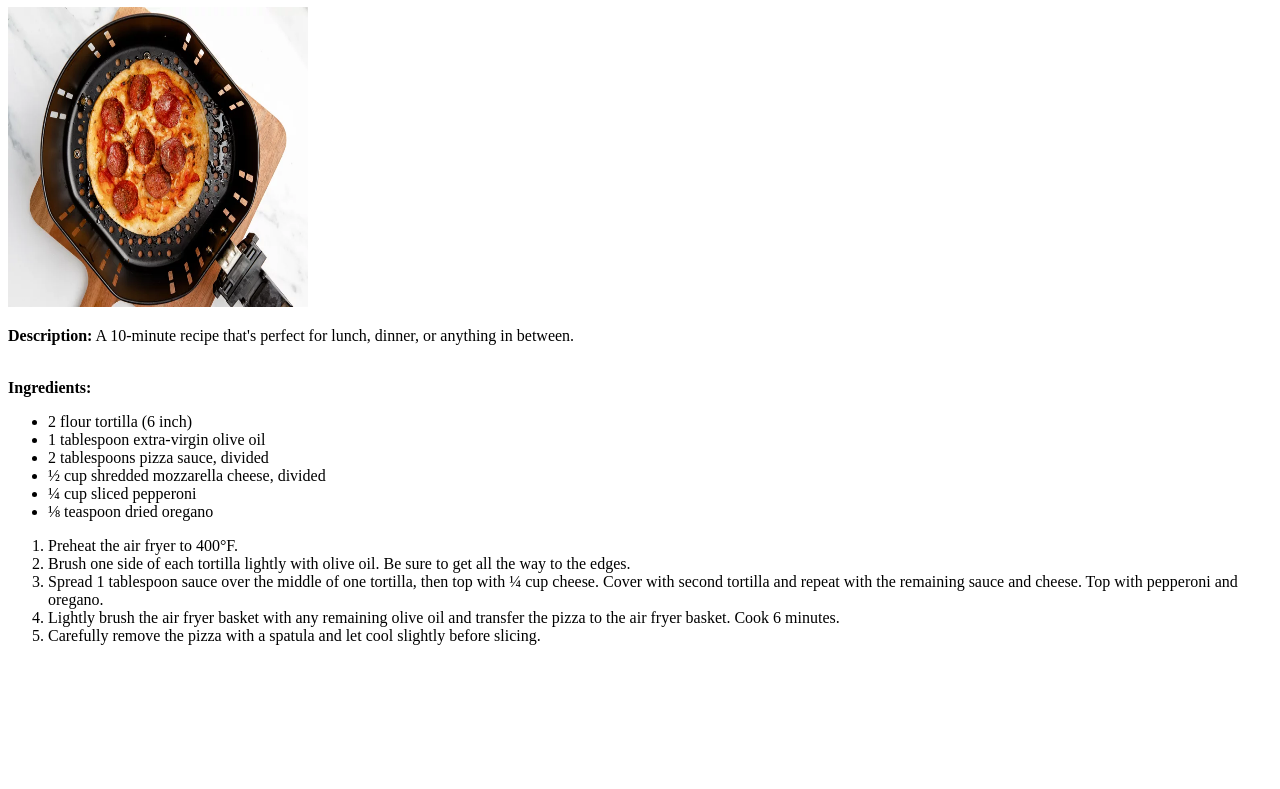
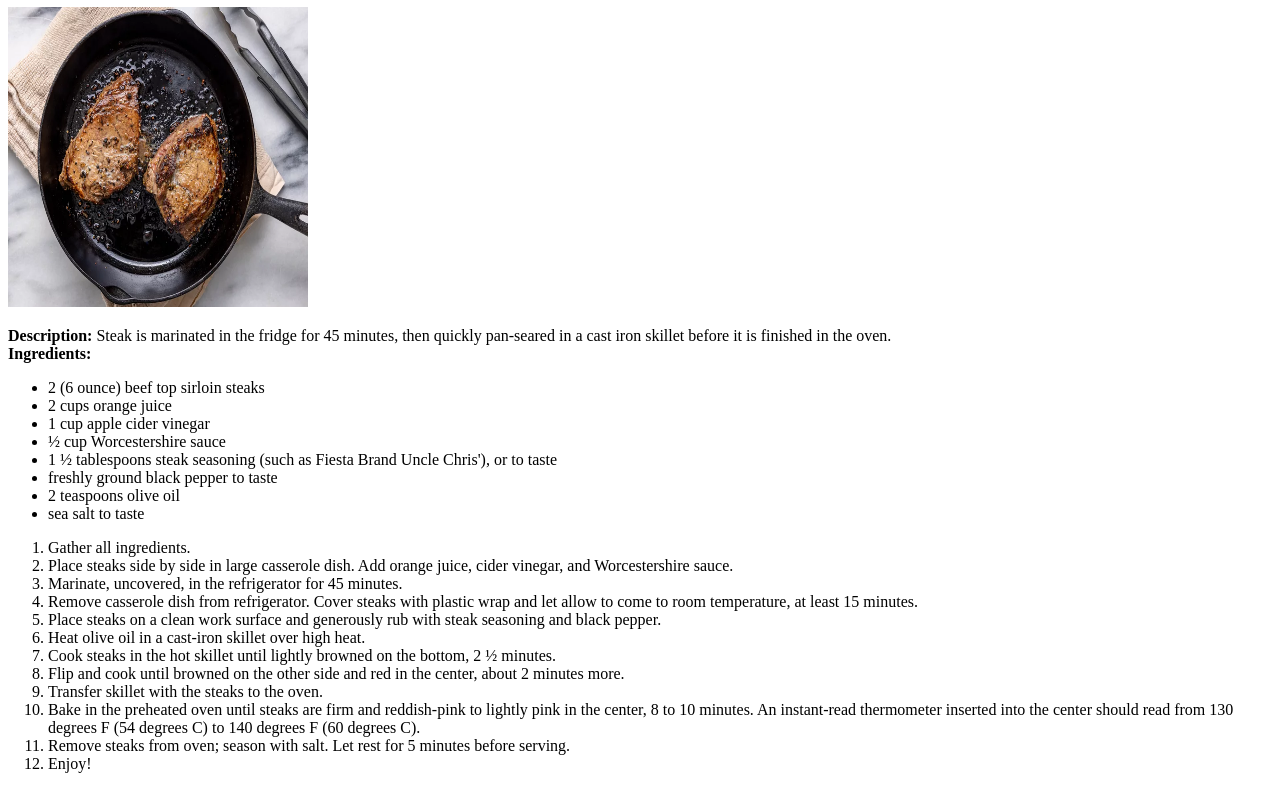
Before and after one commit to Starskii/RecipeProject, a plain HTML site: page recipes/steak.html in a window 1280 px wide. Shown: the part 99-888 px from the top of the page. Before the commit the page ends 800 px from the top, so only its background shows below. Drawn offline with Linux system fonts and the light colour scheme.

Commit message:
finished steak page

```diff
--- a/recipes/steak.html
+++ b/recipes/steak.html
@@ -3,35 +3,43 @@
 <head>
     <meta charset="UTF-8">
     <meta name="viewport" content="width=device-width, initial-scale=1.0">
-    <title>Pizza Recipe</title>
+    <title>Steak Recipe</title>
 </head>
 <body>
     <a href="../index.html">Home</a>
-    <h1>Pizza</h1>
-    <img src="./pizza.png"
-    alt="A photo of delicious pizza"
+    <h1>Steak</h1>
+    <img src="./steak.png"
+    alt="A photo of delicious steak"
     height="300"
     width="300">
     <br />
     <p>
         <strong>Description:</strong>
-        A 10-minute recipe that's perfect for lunch, dinner, or anything in between.    </p>
-    <br />
+        Steak is marinated in the fridge for 45 minutes, then quickly pan-seared in a cast iron skillet before it is finished in the oven.    <br />
     <strong>Ingredients: </strong>
     <ul>
-        <li>2 flour tortilla (6 inch)</li>
-        <li>1 tablespoon extra-virgin olive oil</li>
-        <li>2 tablespoons pizza sauce, divided</li>
-        <li>½ cup shredded mozzarella cheese, divided</li>
-        <li>¼ cup sliced pepperoni</li>
-        <li>⅛ teaspoon dried oregano</li>
+        <li>2 (6 ounce) beef top sirloin steaks</li>
+        <li>2 cups orange juice</li>
+        <li>1 cup apple cider vinegar</li>
+        <li>½ cup Worcestershire sauce</li>
+        <li>1 ½ tablespoons steak seasoning (such as Fiesta Brand Uncle Chris'), or to taste        </li>
+        <li>freshly ground black pepper to taste</li>
+        <li>2 teaspoons olive oil</li>
+        <li>sea salt to taste</li>
     </ul>
     <ol>
-        <li>Preheat the air fryer to 400°F.</li>
-        <li>Brush one side of each tortilla lightly with olive oil. Be sure to get all the way to the edges.</li>
-        <li>Spread 1 tablespoon sauce over the middle of one tortilla, then top with ¼ cup cheese. Cover with second tortilla and repeat with the remaining sauce and cheese. Top with pepperoni and oregano.</li>
-        <li>Lightly brush the air fryer basket with any remaining olive oil and transfer the pizza to the air fryer basket. Cook 6 minutes.</li>
-        <li>Carefully remove the pizza with a spatula and let cool slightly before slicing.</li>
+        <li>Gather all ingredients.</li>
+        <li>Place steaks side by side in large casserole dish. Add orange juice, cider vinegar, and Worcestershire sauce.</li>
+        <li>Marinate, uncovered, in the refrigerator for 45 minutes.</li>
+        <li>Remove casserole dish from refrigerator. Cover steaks with plastic wrap and let allow to come to room temperature, at least 15 minutes.</li>
+        <li>Place steaks on a clean work surface and generously rub with steak seasoning and black pepper.</li>
+        <li>Heat olive oil in a cast-iron skillet over high heat.</li>
+        <li>Cook steaks in the hot skillet until lightly browned on the bottom, 2 ½ minutes.</li>
+        <li>Flip and cook until browned on the other side and red in the center, about 2 minutes more.</li>
+        <li>Transfer skillet with the steaks to the oven.</li>
+        <li>Bake in the preheated oven until steaks are firm and reddish-pink to lightly pink in the center, 8 to 10 minutes. An instant-read thermometer inserted into the center should read from 130 degrees F (54 degrees C) to 140 degrees F (60 degrees C).</li>
+        <li>Remove steaks from oven; season with salt. Let rest for 5 minutes before serving.</li>
+        <li>Enjoy!</li>
     </ol>
 </body>
 </html>
```
Also changed, not shown: index.html (+1 -0 lines), recipes/steak.png (added).
